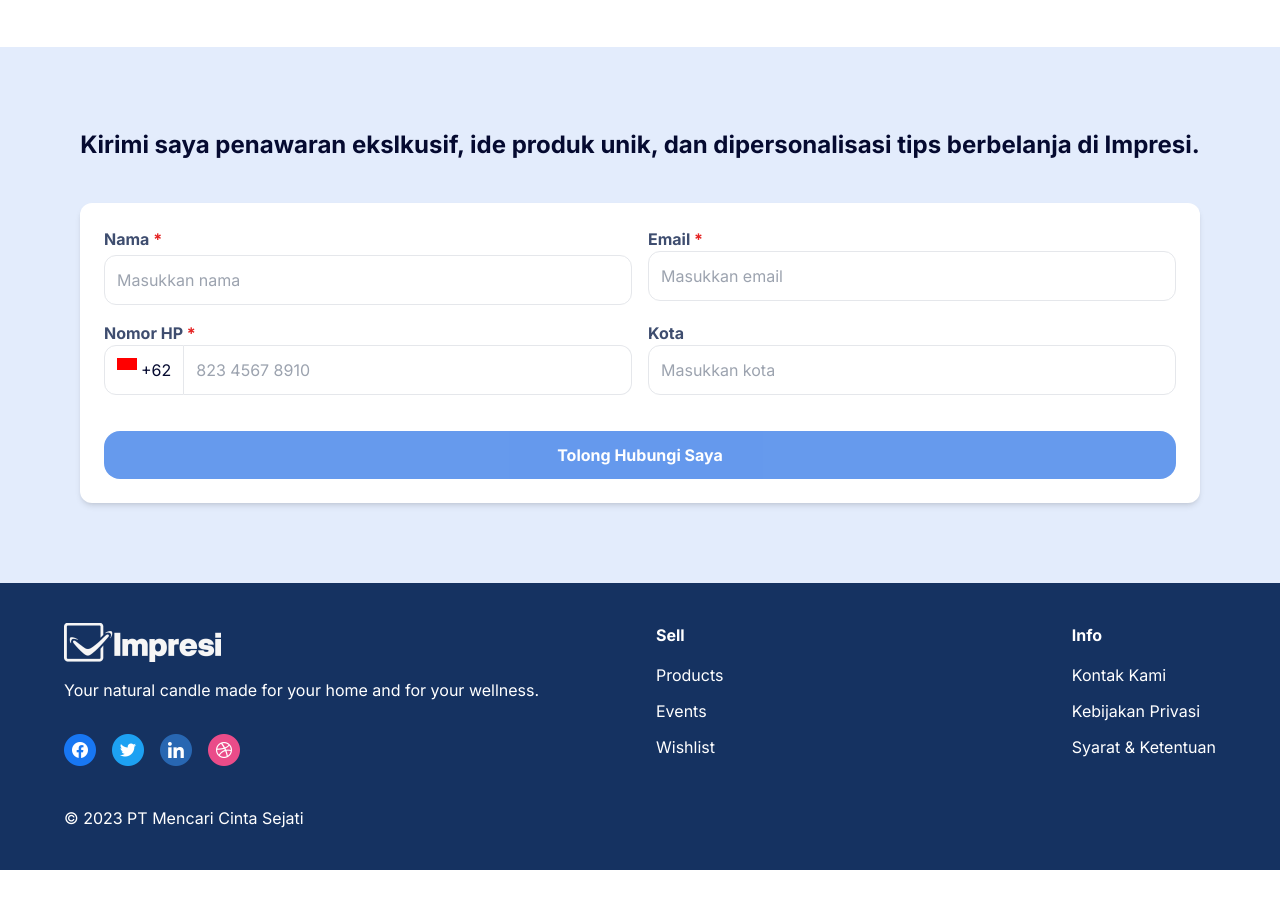
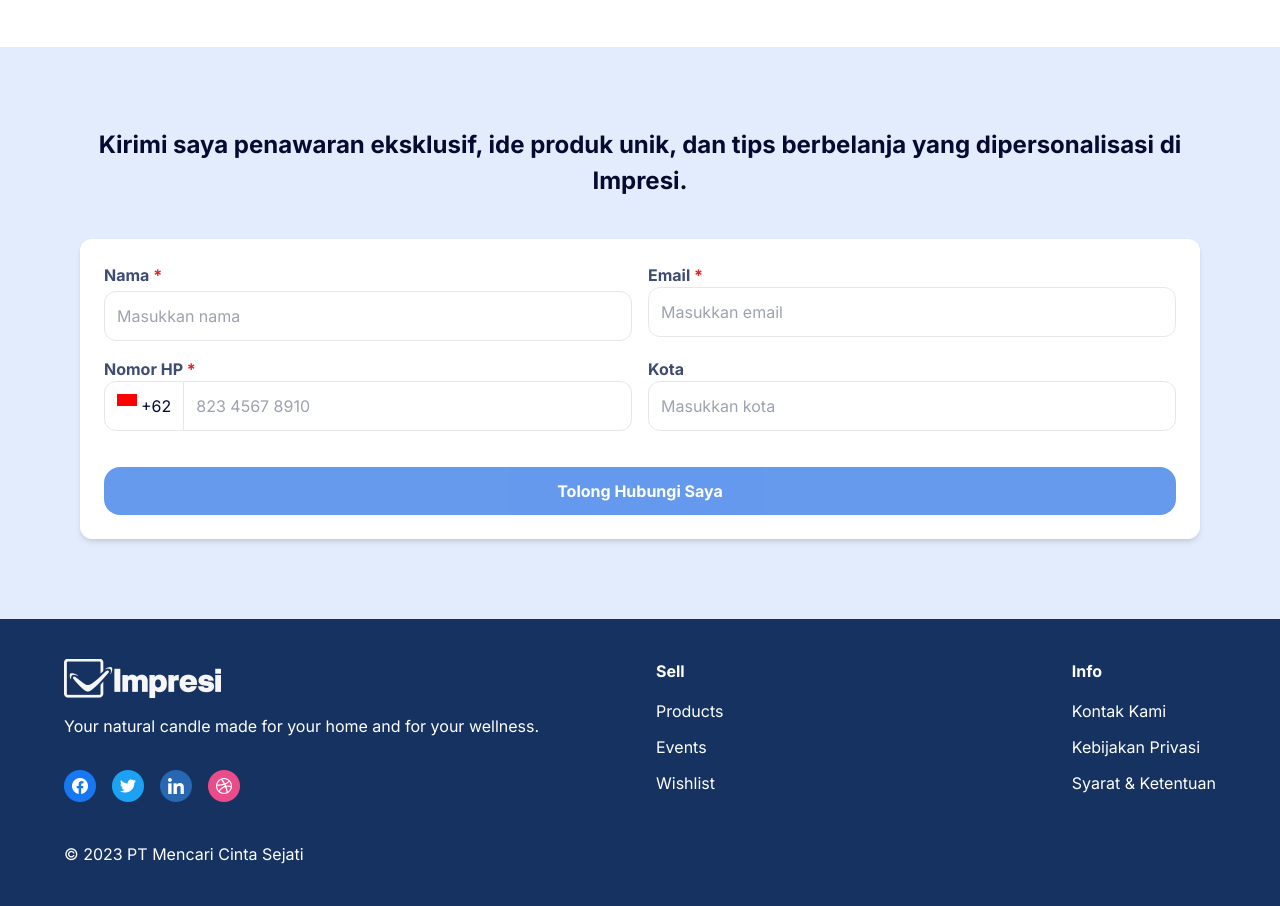
Before and after one commit to acomarcho/myimpresi-frontend, a Next.js app: page / in a window 1280 px wide. Shown: the part 2520-3426 px from the top of the page. Before the commit the page ends 3390 px from the top, so only its background shows below. Built offline with nearby package versions, Linux system fonts and the light colour scheme; no server answers.

Commit message:
Feat: Add page title, fix typos

```diff
--- a/components/home/form.tsx
+++ b/components/home/form.tsx
@@ -79,7 +79,7 @@
   return (
     <div className="p-[2rem] lg:p-[5rem] flex flex-col gap-[1.25rem] lg:gap-[2.5rem] items-center justify-center bg-primary-base">
       <div className="text-center">
-        <Heading text="Kirimi saya penawaran ekslkusif, ide produk unik, dan dipersonalisasi tips berbelanja di Impresi." />
+        <Heading text="Kirimi saya penawaran eksklusif, ide produk unik, dan tips berbelanja yang dipersonalisasi di Impresi." />
       </div>
       <form
         className="bg-neutral-10 p-[1.5rem] rounded-xl shadow-md w-full max-w-[1160px]"
--- a/pages/index.tsx
+++ b/pages/index.tsx
@@ -1,3 +1,4 @@
+import Head from "next/head";
 import Image from "next/image";
 import Heading from "@/components/home/heading";
 import Subheading from "@/components/home/subheading";
@@ -106,6 +107,10 @@
 
 export default function Home() {
   return (
+    <>
+      <Head>
+        <title>Impresi - Souvenir & Gifts</title>
+      </Head>
       <div className="relative">
         <div className="max-w-[1200px] mx-auto p-[1.5rem]">
           {/* Banner image */}
@@ -355,5 +360,6 @@
           />
         </a>
       </div>
+    </>
   );
 }
```
Lines whose indentation alone changed are shown as unchanged.
